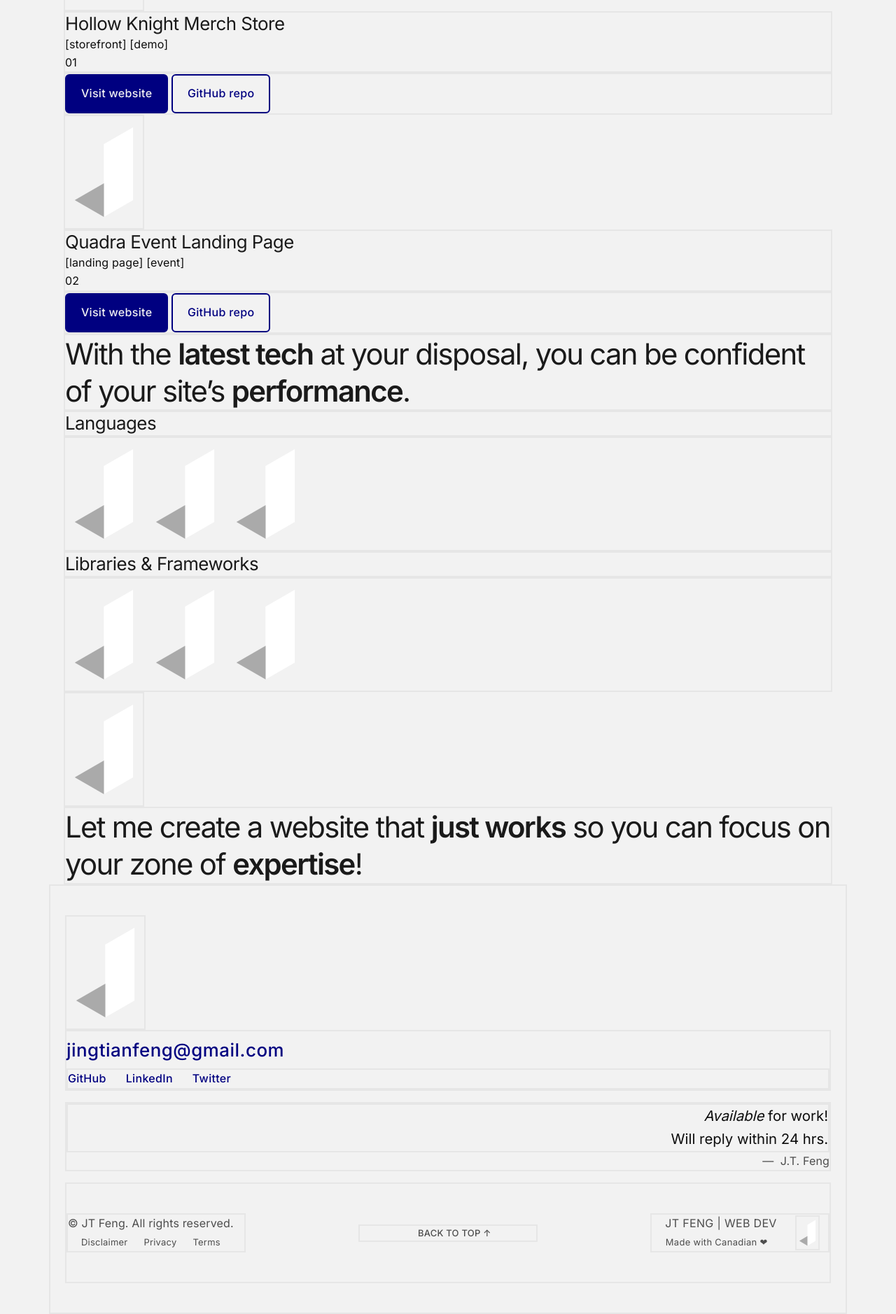
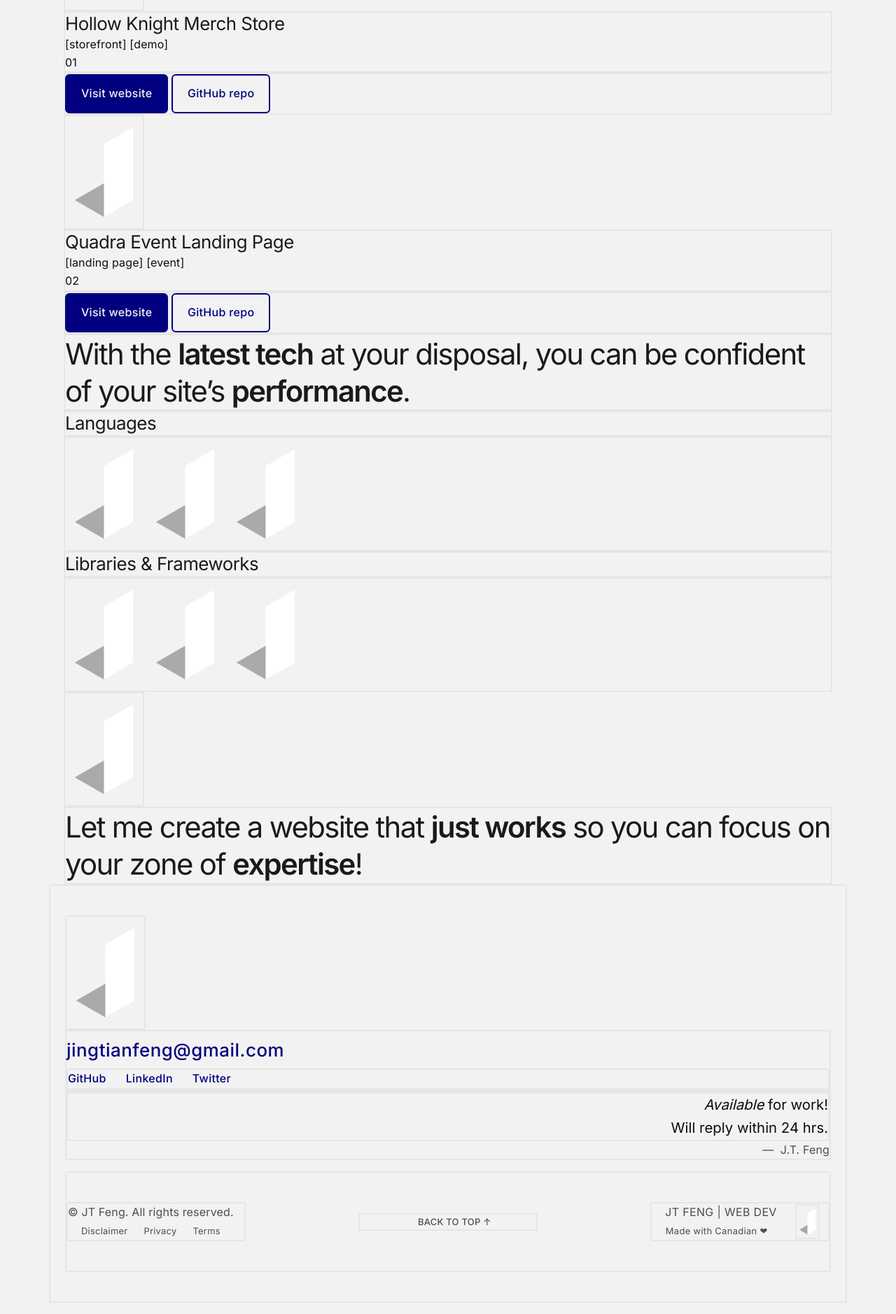
Before and after one commit to jingtianfeng/jtfeng-personal-1, a Jekyll site: the page built from index.html, in a window 1280 px wide. Shown: the part 989-2867 px from the top of the page at 70% size. Built offline with Jekyll 4.4.1, drawn with Linux system fonts in a browser that asks for light colours.

Commit message:
Update styles: add $address-margin-bottom and reset

```diff
--- a/assets/css/styles.scss
+++ b/assets/css/styles.scss
@@ -182,6 +182,8 @@
 // ---------------------------------------------------------------------------------
 // Elements & Components
 // ---------------------------------------------------------------------------------
+$address-margin-bottom: 0;
+// ---------------------------------------------------------------------------------
 $link-color: $primary;
 $link-font-weight: $font-weight-normal + 100;
 $link-decoration: none;
@@ -335,6 +337,10 @@
   margin-top: $list-item-adjacent-sibling-margin-top;
 }
 
+address {
+  margin-bottom: $address-margin-bottom;
+}
+
 // =================================================================================
 // 3. REST OF BOOTSTRAP
 // ---------------------------------------------------------------------------------
```
